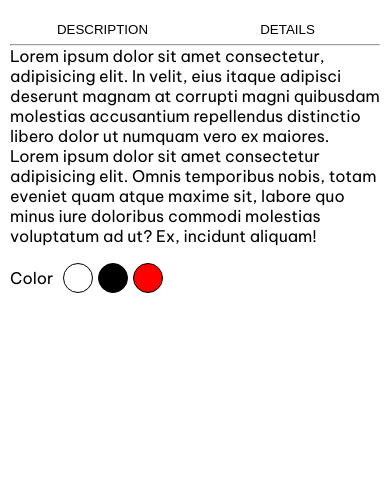
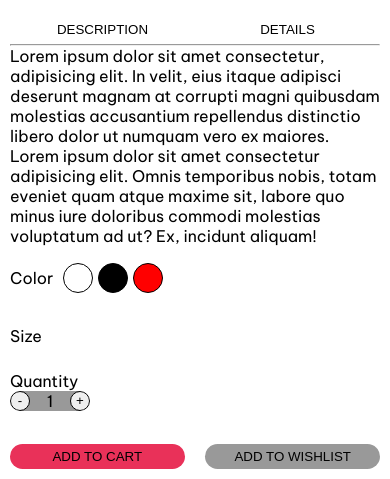
Before and after one commit to KhomunalaThendo/crossed-out-web, a plain HTML site: page productpage.html in a window 390 px wide. Shown: the part 567-1046 px from the top of the page. Before the commit the page ends 870 px from the top, so only its background shows below. Drawn offline with Linux system fonts and the light colour scheme.

Commit message:
prod page

```diff
--- a/productpage.html
+++ b/productpage.html
@@ -61,6 +61,23 @@
                     </div>
 
                 </div>
+                <div class="size">
+                    <p>Size</p>
+                    <div class="sizes"></div>
+                </div>
+                <div class="quantity">
+                    <p>Quantity</p>
+                    <div class="qty-select">
+                        <button class="reduce-qty">-</button>
+                        <p id="qty">1</p>
+                        <button class="increase-qty">+</button>
+                    </div>
+                </div>
+                <div class="add2cart-wishlist">
+                    <button onclick="addToCart()" class="add2cart">ADD TO CART</button>
+                    <button class="add2wish">ADD TO WISHLIST</button>
+                </div>
+
             </div>
 
         </div>
--- a/style.css
+++ b/style.css
@@ -197,6 +197,8 @@ nav a:hover{
 }
 .cartBtn{
     padding: 5px;
+    background-color: #000;
+    border: none;
 }
 
 /*about section*/
@@ -314,6 +316,48 @@ nav a:hover{
     display: flex;
     align-items: center;
     gap: 5px;
+}
+
+.size{
+    padding-top: 1rem;
+}
+.sizes button{
+    width: 35px;
+}
+.quantity{
+    padding-top: 0.5rem;
+}
+.qty-select{
+    display: flex;
+    width: 80px;
+    align-content: center;
+    justify-content: space-between;
+    background-color: #999;
+    border-radius: 30px;
+}
+.qty-select button{
+    width: 20px;
+    border-radius: 30px;
+    border: solid 0.5px black;
+}
+.add2cart-wishlist{
+    display: flex;
+    align-items: center;
+    gap: 1.3rem;
+    padding-top: 1rem;
+}
+.add2cart-wishlist button{
+    width: 200px;
+    padding: 5px 5px;
+    border-radius: 20px;
+    /*border: solid 0.5px black;*/
+    border: none;
+}
+.add2cart{
+    background-color: #e93159;
+}
+.add2wish{
+    background-color: #999;
 }
 @media (max-width: 820px) {
     .logo{
@@ -536,6 +580,48 @@ nav a:hover{
     align-items: center;
     gap: 5px;
 }
+
+.size{
+    padding-top: 1rem;
+}
+.sizes button{
+    width: 35px;
+}
+.quantity{
+    padding-top: 0.5rem;
+}
+.qty-select{
+    display: flex;
+    width: 80px;
+    align-content: center;
+    justify-content: space-between;
+    background-color: #999;
+    border-radius: 30px;
+}
+.qty-select button{
+    width: 20px;
+    border-radius: 30px;
+    border: solid 0.5px black;
+}
+.add2cart-wishlist{
+    display: flex;
+    align-items: center;
+    gap: 1.3rem;
+    padding-top: 1rem;
+}
+.add2cart-wishlist button{
+    width: 200px;
+    padding: 5px 5px;
+    border-radius: 20px;
+    /*border: solid 0.5px black;*/
+    border: none;
+}
+.add2cart{
+    background-color: #e93159;
+}
+.add2wish{
+    background-color: #999;
+}
 }
 @media (max-width: 1028px) {
 
@@ -636,4 +722,46 @@ nav a:hover{
     align-items: center;
     gap: 5px;
 }
+
+.size{
+    padding-top: 1rem;
 }
+.sizes button{
+    width: 35px;
+}
+.quantity{
+    padding-top: 0.5rem;
+}
+.qty-select{
+    display: flex;
+    width: 80px;
+    align-content: center;
+    justify-content: space-between;
+    background-color: #999;
+    border-radius: 30px;
+}
+.qty-select button{
+    width: 20px;
+    border-radius: 30px;
+    border: solid 0.5px black;
+}
+.add2cart-wishlist{
+    display: flex;
+    align-items: center;
+    gap: 1.3rem;
+    padding-top: 1rem;
+}
+.add2cart-wishlist button{
+    width: 200px;
+    padding: 5px 5px;
+    border-radius: 20px;
+    /*border: solid 0.5px black;*/
+    border: none;
+}
+.add2cart{
+    background-color: #e93159;
+}
+.add2wish{
+    background-color: #999;
+}
+}
```
Also changed, not shown: script.js (+14 -2 lines).
